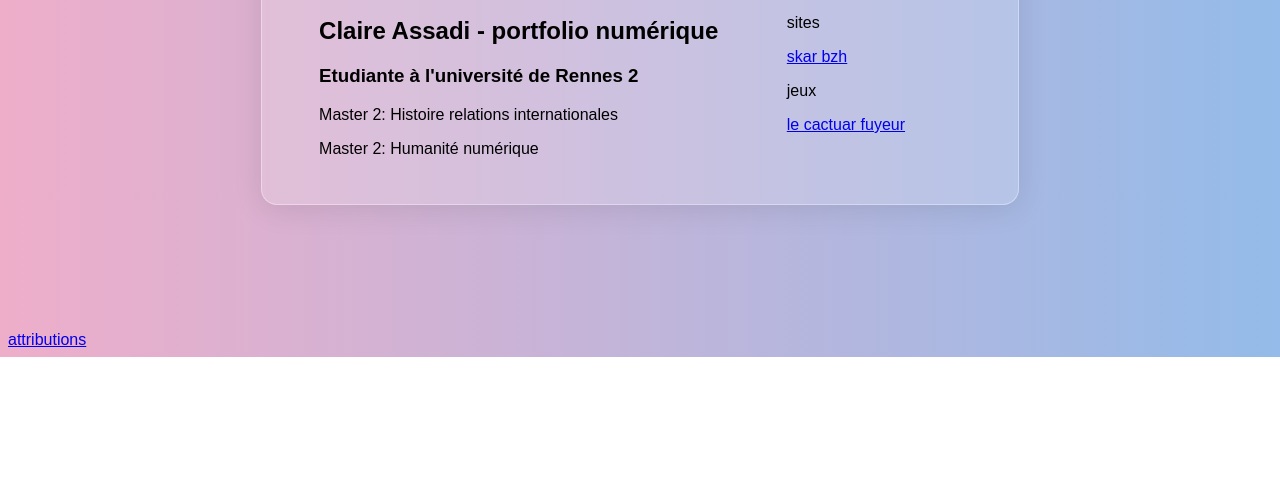
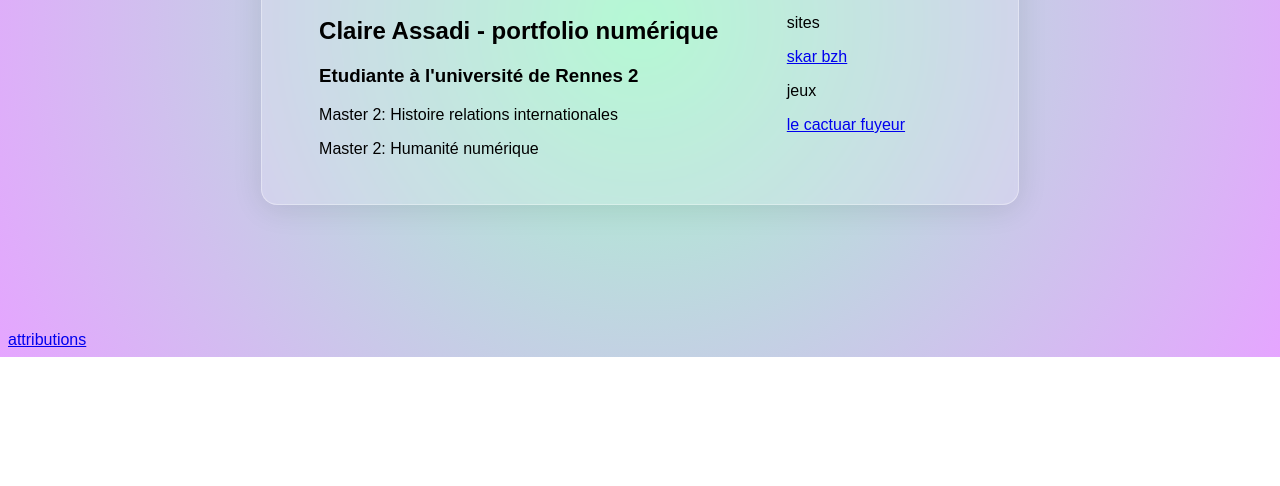
Before and after one commit to Claire-As/portfolio, a plain HTML site: page index.html in a window 1280 px wide. Shown: the part 314-800 px from the top of the page. Drawn offline with Linux system fonts and the light colour scheme; a web font is replaced by a local one.

Commit message:
changement couleur de fond et favicon

```diff
--- a/assets/css/style.css
+++ b/assets/css/style.css
@@ -4,7 +4,7 @@
 
 body{
     font-family: 'Mina', sans-serif;
-background: linear-gradient(90deg, rgba(238,174,202,1) 0%, rgba(148,187,233,1) 100%) no-repeat;
+    background: radial-gradient(circle, rgba(165,248,203,1) 0%, rgba(229,165,255,1) 100%) no-repeat;
 }
 
 header p{
--- a/index.html
+++ b/index.html
@@ -3,6 +3,7 @@
 <head>
   <meta charset="utf-8">
   <title>Portfolio Claire Assadi</title>
+  <link rel="icon" type="image/png" href="assets/img/globe.png" />
   <link rel="stylesheet" href="assets/css/style.css">
 </head>
 <body>
```
Also changed, not shown: assets/img/globe.png (renamed from assets/img/a-lechelle-mondiale.png).
